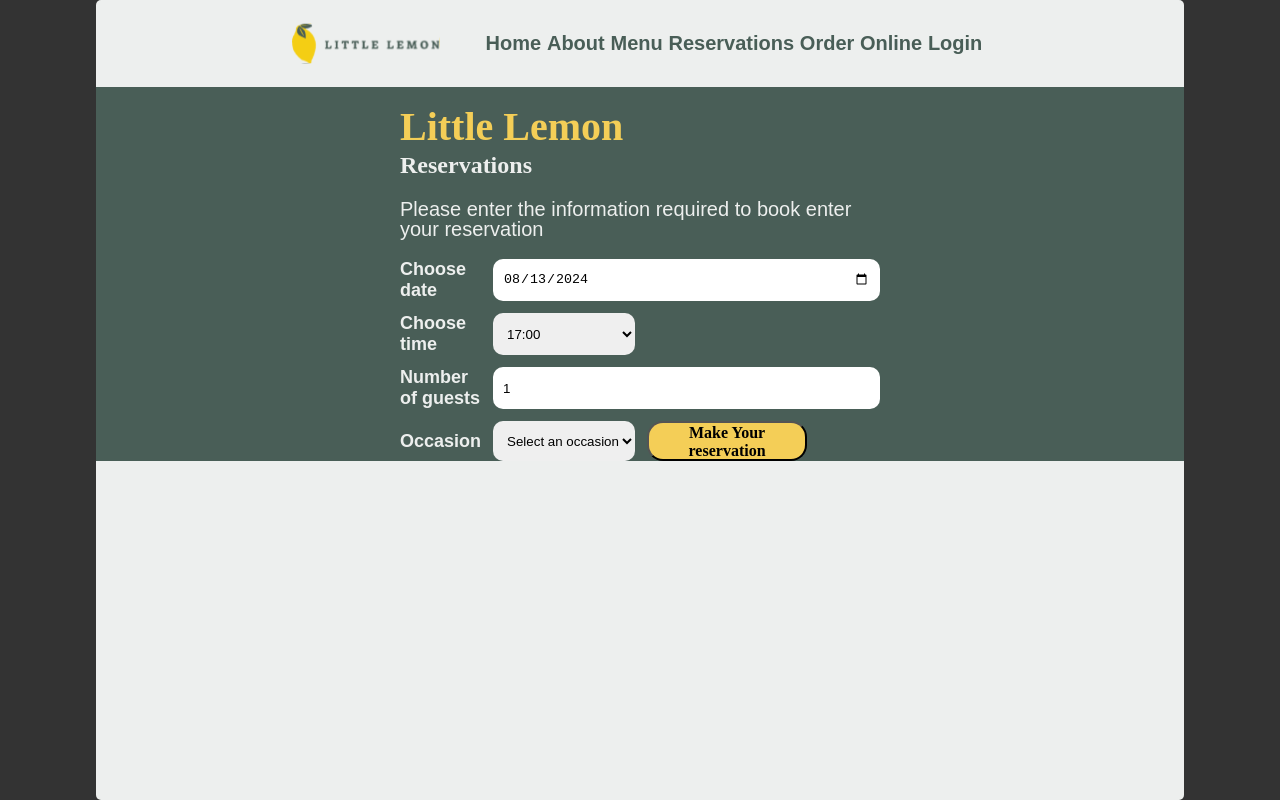
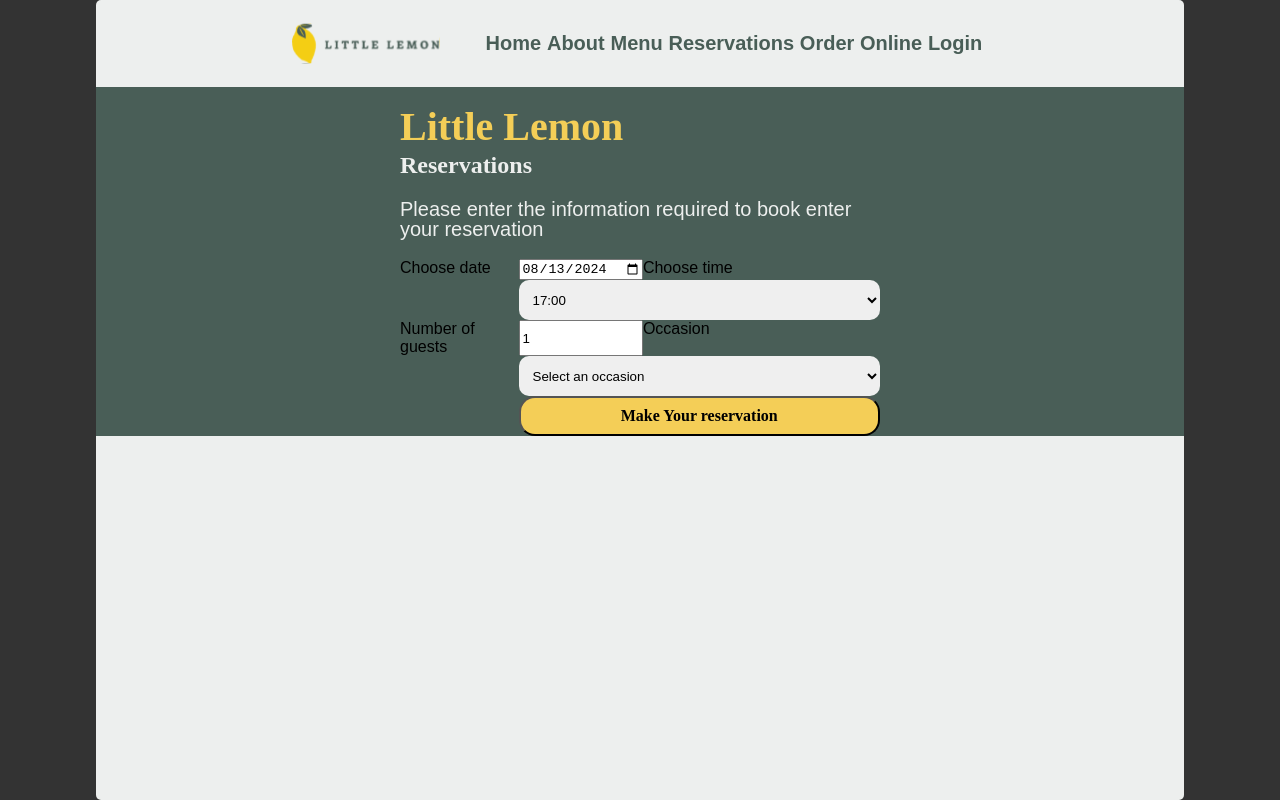
Before and after one commit to javiercruzado/metafrontend, a React (Create React App) app: page /booking in a window 1280 px wide. Built offline with nearby package versions, Linux system fonts and the light colour scheme; a web font is replaced by a local one.

Commit message:
feat: improving the styles of the Booking Page

```diff
--- a/src/components/main/bookingpage/BookingPage.css
+++ b/src/components/main/bookingpage/BookingPage.css
@@ -5,15 +5,21 @@
 }
 
 form {
-    grid-column: 2 / span 4;
     display: grid;
-    margin-top: 16px;
     grid-template-columns: repeat(4, 1fr);
-    grid-auto-rows: minmax(40px, auto);
-    gap: 12px;
 }
 
-form>label {
+form .form-input{
+    grid-column: 1 / span 4;
+}
+
+.form-input {
+    display: grid;
+    grid-template-columns: repeat(4, 1fr);
+    margin-bottom: 10px;
+}
+
+.form-input>label {
     display: flex;
     align-items: center;
     grid-column: 1 / span 1;
@@ -22,7 +28,9 @@
     color: var(--main-bg-color);
 }
 
-form>input {
+.form-input>input,
+select {
+    min-height: 40px;
     grid-column: 2 / span 3;
     padding-left: 10px;
     padding-right: 10px;
@@ -30,8 +38,16 @@
     border-radius: 10px;
 }
 
-form>select {
+.form-input-error {
+    grid-column: 2 / span 3;
+    color: var(--highlight-color-1);
     padding-left: 10px;
-    border: 0;
-    border-radius: 10px;
+    margin-top: 4px;
+    height: fit-content;
+    background-color: rgba(220, 53, 69, .9);
+    border-radius: 5px;
 }
+
+form>button {
+    grid-column: 2 / span 3;
+}
```
